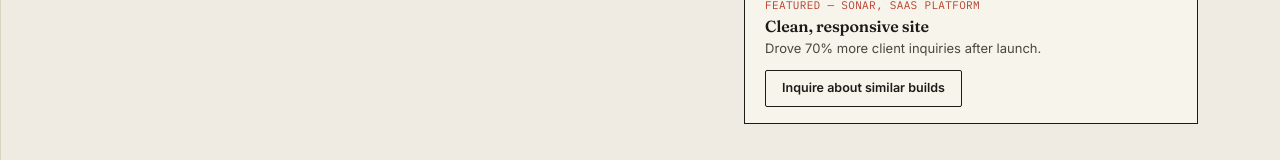
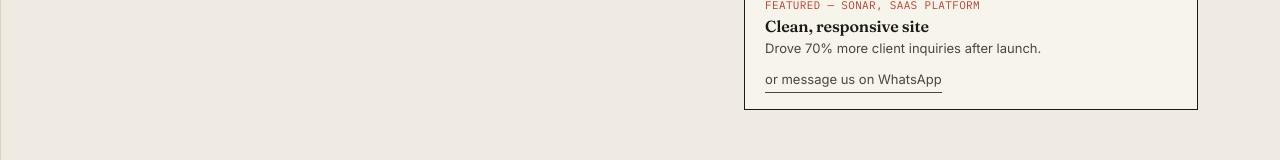
Before and after one commit to Vrundpatel153/drawingboard, a React (Vite) app in the folder react-app/: page /service/development in a window 1280 px wide. Shown: the part 963-1123 px from the top of the page. Built offline with nearby package versions, Linux system fonts and the light colour scheme; no server answers; a web font is replaced by a local one.

Commit message:
fix: replace boxed WhatsApp us buttons with underlined text link or message us on WhatsApp

```diff
--- a/react-app/src/pages/DevelopmentPage.jsx
+++ b/react-app/src/pages/DevelopmentPage.jsx
@@ -911,8 +911,9 @@ export default function DevelopmentPage() {
                 <p className="hero-sub">From marketing websites to custom dashboards, we build digital products that load fast, look sharp, and adapt to your growth. Whether it's Shopify, Webflow, or fully custom code, our dev team delivers performance without compromising design.</p>
                 <div className="cta-row">
                   <a className="btn-primary" href="https://cal.com/dandelion-nrvrze" target="_blank" rel="noopener noreferrer">Book a 15-min call →</a>
-                  <a className="btn-secondary" href="https://wa.me/919428859768" target="_blank" rel="noopener noreferrer">WhatsApp us</a>
+                  <a className="btn-link" href="https://wa.me/919428859768" target="_blank" rel="noopener noreferrer">or message us on WhatsApp</a>
                 </div>
+
                 <p className="price-note">Shopify builds, fixed at <b>₹96,000.</b> Custom builds, fixed at <b>₹1,45,000.</b> One price, agreed before work starts — no surprises at delivery.</p>
               </div>
 
@@ -933,9 +934,10 @@ export default function DevelopmentPage() {
                     <div className="tag mono">FEATURED — SONAR, SAAS PLATFORM</div>
                     <h4 style={{ fontSize: '16px' }}>Clean, responsive site</h4>
                     <p>Drove 70% more client inquiries after launch.</p>
-                    <a className="btn-secondary" href="https://wa.me/919428859768" target="_blank" rel="noopener noreferrer" style={{ display: 'inline-block', fontSize: '12.5px', padding: '8px 16px', marginTop: '12px', textDecoration: 'none' }}>
-                      Inquire about similar builds
+                    <a className="btn-link" href="https://wa.me/919428859768" target="_blank" rel="noopener noreferrer" style={{ display: 'inline-flex', fontSize: '13px', marginTop: '12px' }}>
+                      or message us on WhatsApp
                     </a>
+
                   </div>
                 </div>
               </div>
```
